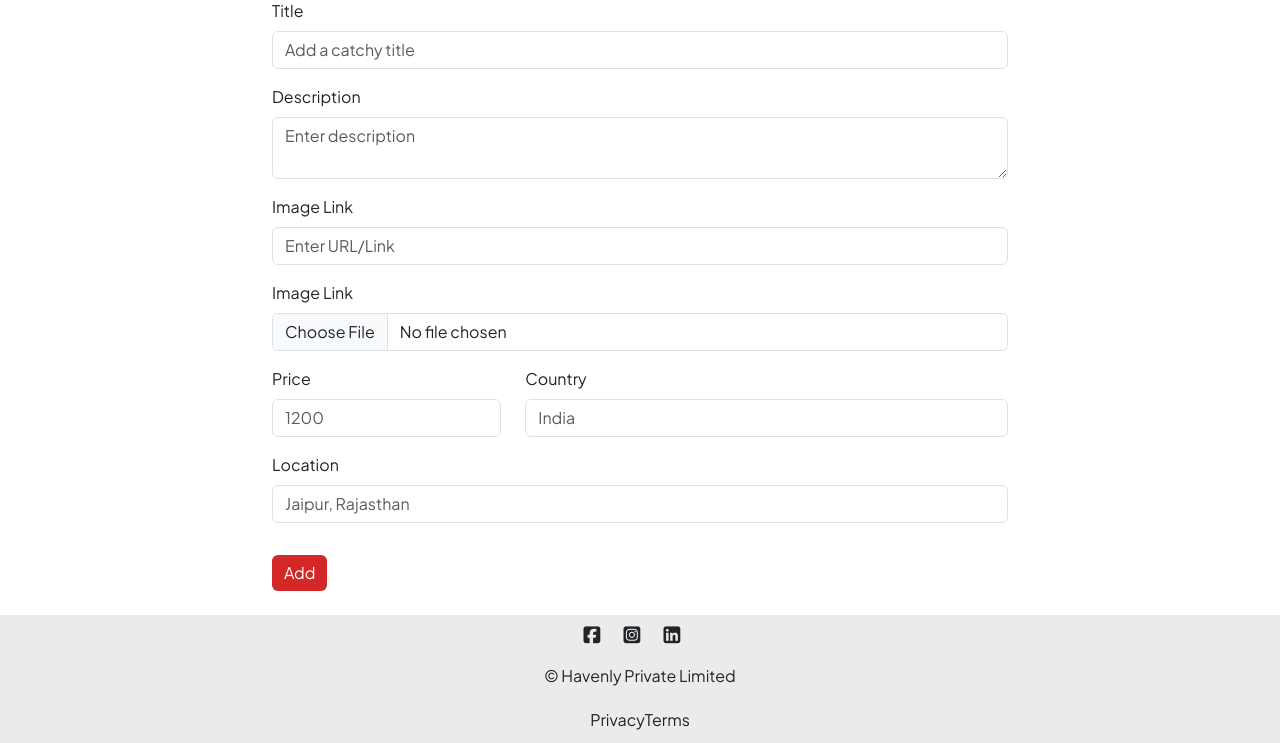
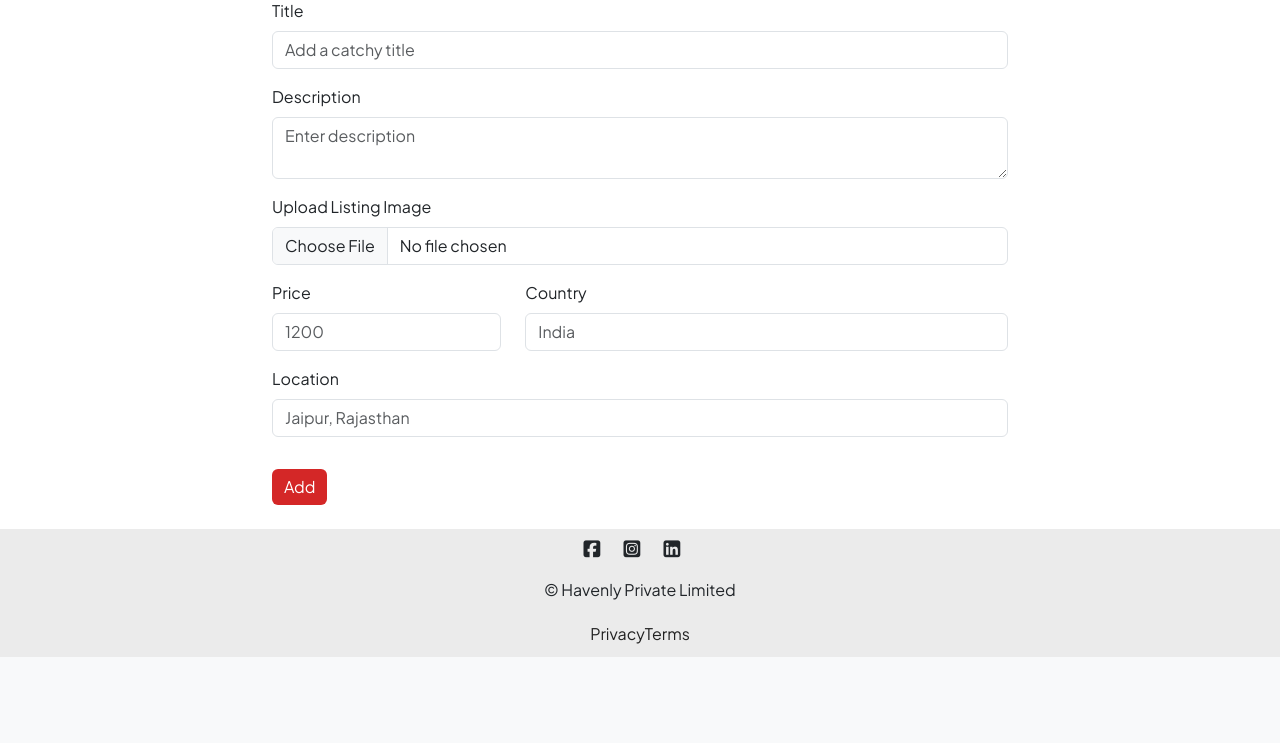
Before and after one commit to DevAaaryan/Havenly, a Node server app: page /listings/new in a window 1280 px wide. Shown: the part 187-930 px from the top of the page. After the commit the page ends 844 px from the top, so only its background shows below. Run offline with Node 20, Linux system fonts and the light colour scheme; the visitor is signed in with stand-in values (Sample User, id 1); some libraries are stand-ins or nearby versions.

Commit message:
Image upload code

```diff
--- a/package.json
+++ b/package.json
@@ -18,6 +18,7 @@
     "joi": "^18.0.1",
     "method-override": "^3.0.0",
     "mongoose": "^8.17.1",
+    "multer": "^2.0.2",
     "passport": "^0.7.0",
     "passport-local": "^1.0.0",
     "passport-local-mongoose": "^8.0.0"
--- a/views/listings/new.ejs
+++ b/views/listings/new.ejs
@@ -21,11 +21,7 @@
                     </div>
 
                     <div class="mb-3">
-                        <label for="image" class="form-label">Image Link</label>
-                        <input type="text" name="listing[image]" placeholder="Enter URL/Link" class="form-control">
-                    </div>
-                    <div class="mb-3">
-                        <label for="image" class="form-label">Image Link</label>
+                        <label for="image" class="form-label">Upload Listing Image</label>
                         <input type="file" name="listing[image]" class="form-control">
                     </div>
 
```
Also changed, not shown: routes/listing.js (+6 -2 lines), 1 other file.
